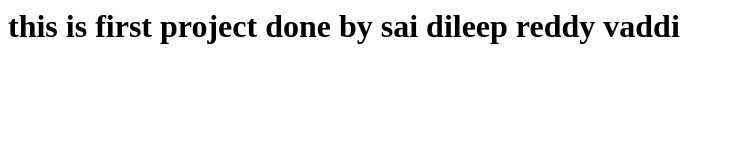
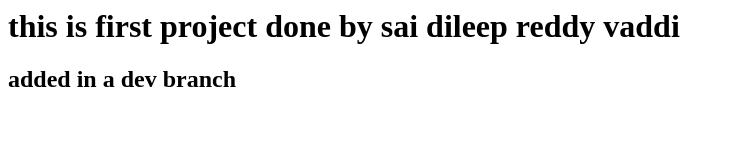
Before and after one commit to dileephub/firstproject, a plain HTML site: page index.html in a window 1280 px wide. Shown: the whole page, without its empty margins (0-735 px from the left). Drawn offline with Linux system fonts and the light colour scheme.

Commit message:
change made in dev branch

```diff
--- a/index.html
+++ b/index.html
@@ -1 +1,2 @@
 <h1>this is first project done by sai dileep reddy vaddi</h1>
+<h2>added in a dev branch</h2>
```
